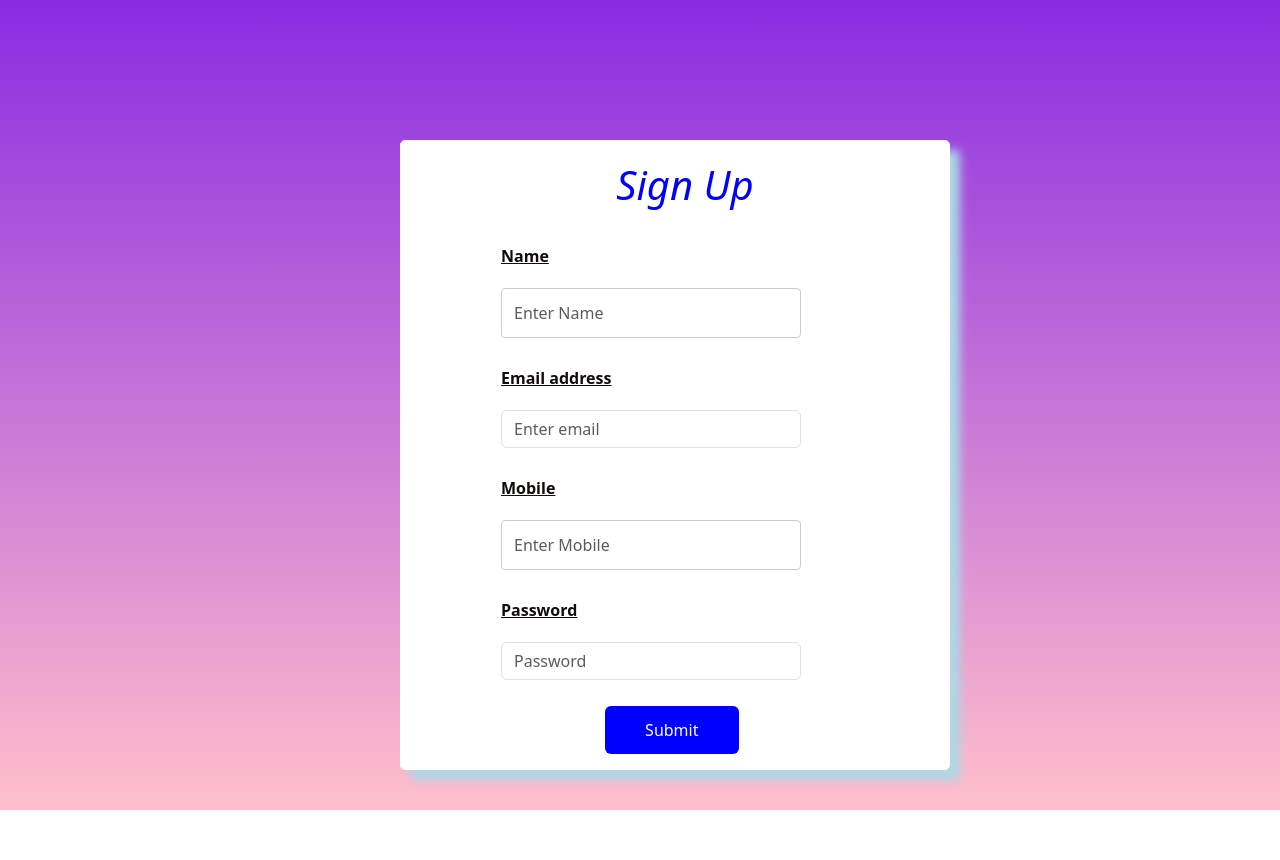
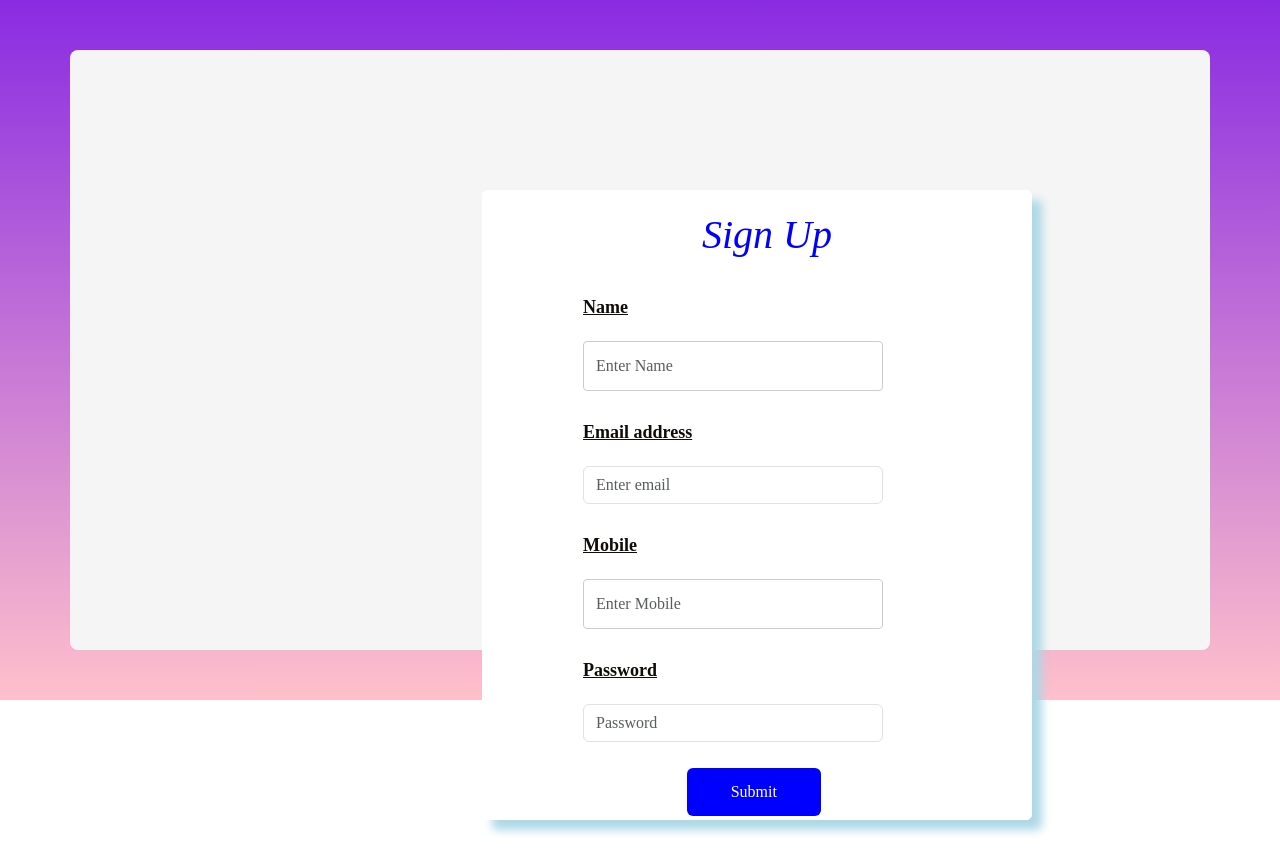
Before and after one commit to bhavanilakshmi23/Frontend2, a React (Create React App) app: page /sign-up in a window 1280 px wide. Before the commit the page ends 810 px from the top, so only its background shows below. Built offline with nearby package versions, Linux system fonts and the light colour scheme.

Commit message:
Update SignUp.js

```diff
--- a/src/components/SignUp.js
+++ b/src/components/SignUp.js
@@ -30,7 +30,10 @@ function SignUp() {
         }
     }
 
-  return <div className='signin2'>
+  return<div className='container'>
+    <div className='row'>
+       <div className='col-lg-5'>
+  <div className='signin2'>
     <h1 className='title'>Sign Up</h1>
     <div className='signin1'>
     <Form onSubmit={handleSignup}>
@@ -55,7 +58,12 @@ function SignUp() {
       </Button>
     </Form>
     </div>
-  </div>
+        </div>
+             </div>
+         <div className='col-lg-7'>
+       </div>
+         </div>
+    </div>
 }
 
 export default SignUp
```
